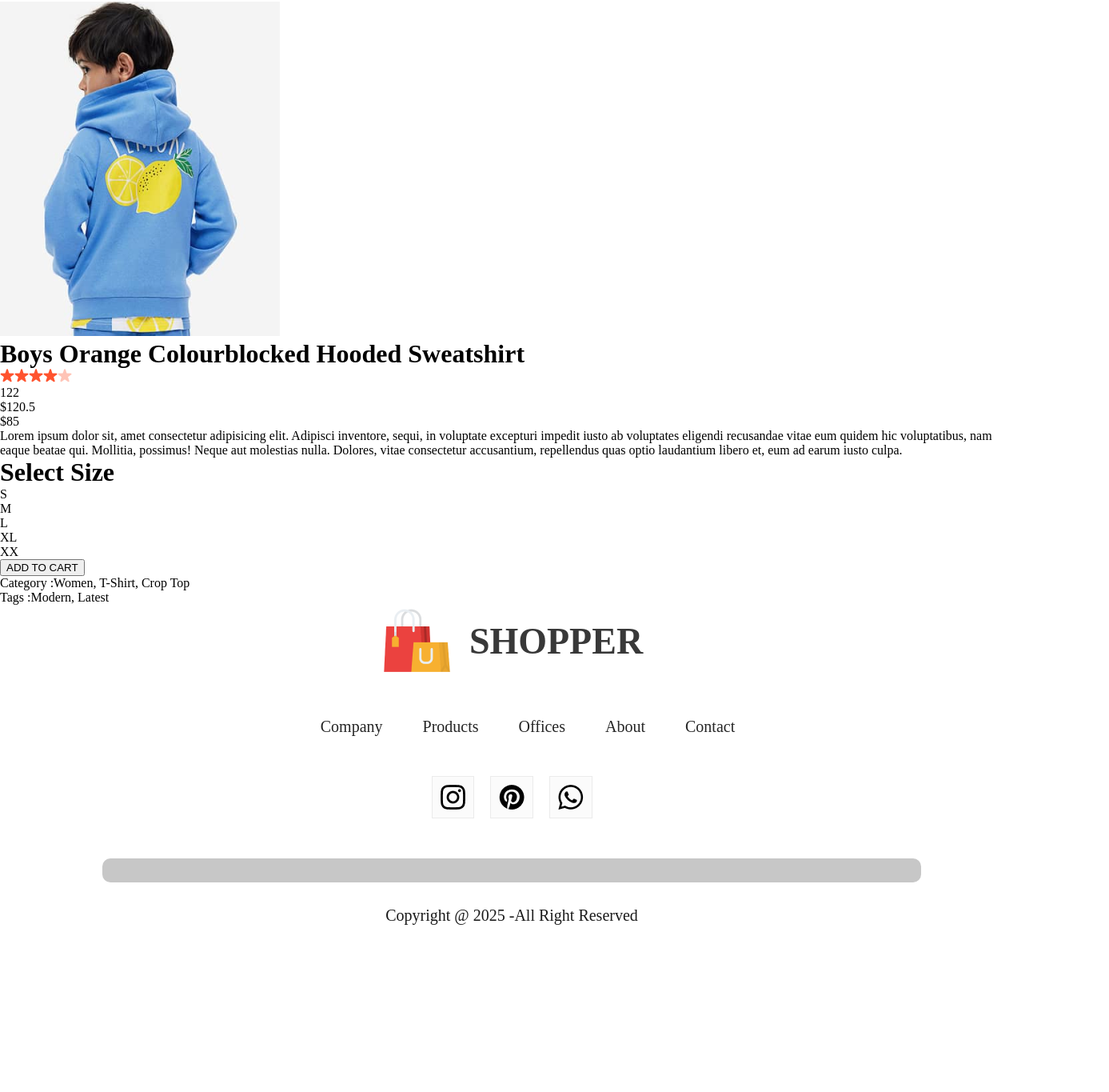
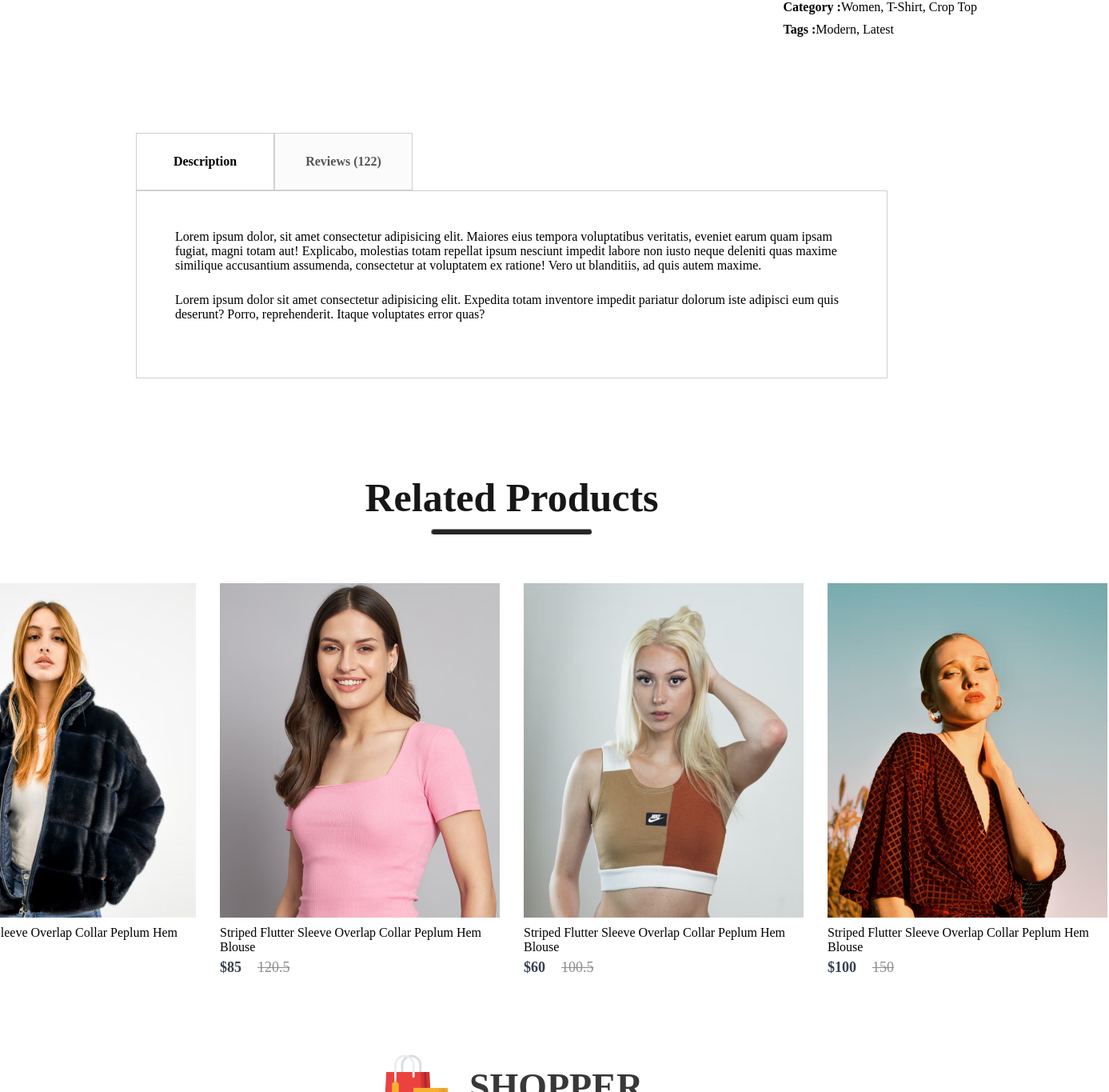
Before and after one commit to AlphaCoder-PaidProjects/E-Commerce, a React app in the folder frontend/: page /product/25 in a window 1280 px wide. Shown: the part 960-2325 px from the top of the page at 80% size, 1387 px wide, since content can reach past the window. Before the commit the page ends 2146 px from the top, so only its background shows below. Built offline with nearby package versions, Linux system fonts and the light colour scheme; the HTML template or start-up script is replaced by a standard one.

Commit message:
2 hours 30 min Completed without erros

```diff
--- a/frontend/src/Components/Breadcrums/Breadcrum.css
+++ b/frontend/src/Components/Breadcrums/Breadcrum.css
@@ -0,0 +1,10 @@
+.breadcrum{
+    display: flex;
+    align-items: center;
+    gap: 8px;
+    color: #5e5e5e;
+    font-size: 16px;
+    font-weight: 600;
+    margin: 60px 170px;
+    text-transform: capitalize;
+}
--- /dev/null
+++ b/frontend/src/Components/DiscriptionBox/DescriptionBox.css
@@ -0,0 +1,24 @@
+.discriptionbox{
+    margin: 120px 170px;
+}
+.descriptionbox-navigator{
+    display: flex;
+}
+.discriptionboc-nav-box{
+    display: flex;
+    align-items: center;
+    justify-content: center;
+    font-size: 16px;
+    font-weight: 600;
+    width: 171px;
+    height: 70px;
+    border:1px solid #d0d0d0
+}
+.descriptionbox-description{
+    display: flex;
+    flex-direction: column;
+    gap: 25px;
+    border: 1px solid #d0d0d0;
+    padding: 48px;
+    padding-bottom: 70px;
+}
--- /dev/null
+++ b/frontend/src/Components/DiscriptionBox/DescriptionBox.jsx
@@ -0,0 +1,23 @@
+import React from 'react'
+import './DescriptionBox.css'
+
+function DescriptionBox() {
+  return (
+    <div className='discriptionbox'>
+        <div className="descriptionbox-navigator">
+            <div className="discriptionboc-nav-box">
+                Description
+            </div>
+            <div className="discriptionboc-nav-box fade">
+                Reviews (122)
+            </div>
+        </div>
+        <div className="descriptionbox-description">
+            <p>Lorem ipsum dolor, sit amet consectetur adipisicing elit. Maiores eius tempora voluptatibus veritatis, eveniet earum quam ipsam fugiat, magni totam aut! Explicabo, molestias totam repellat ipsum nesciunt impedit labore non iusto neque deleniti quas maxime similique accusantium assumenda, consectetur at voluptatem ex ratione! Vero ut blanditiis, ad quis autem maxime.</p>
+            <p>Lorem ipsum dolor sit amet consectetur adipisicing elit. Expedita totam inventore impedit pariatur dolorum iste adipisci eum quis deserunt? Porro, reprehenderit. Itaque voluptates error quas?</p>
+        </div>
+    </div>
+  )
+}
+
+export default DescriptionBox
--- a/frontend/src/Components/Item/Item.jsx
+++ b/frontend/src/Components/Item/Item.jsx
@@ -5,7 +5,7 @@
 function Item(props) {
   return (
     <div className='item'>
-        <Link to={`/product/${props.id}`}><img src={props.image} alt="" /></Link>
+        <Link to={`/product/${props.id}`}><img onClick={window.scrollTo(0,0)} src={props.image} alt="" /></Link>
         <p>{props.name}</p>
         <div className="item-prices">
             <div className="item-price-new">
--- a/frontend/src/Components/ProductDisplay/ProductDisplay.css
+++ b/frontend/src/Components/ProductDisplay/ProductDisplay.css
@@ -0,0 +1,95 @@
+.productdisplay{
+    display: flex;
+    margin: 0px 170px;
+}
+.productdisplay-left{
+    display: flex;
+    gap: 17px;
+}
+.productdisplay-img-list {
+    display: flex;
+    flex-direction: column;
+    gap: 16px;
+
+}
+.productdisplay-img-list img{
+    height: 163px;
+}
+
+.productdisplay-main-img{
+    width: 586px;
+    height: 700px;
+}
+
+.productdisplay-right{
+    margin: 0px 70px;
+    display: flex;
+    flex-direction: column;
+}
+.productdisplay-right h1{
+    color: #3d3d3d;
+    font-size: 40px;
+    font-weight: 700;
+}
+.productdisplay-right-stars{
+    display: flex;
+    align-items: center;
+    margin-top: 13px;
+    gap: 5px;
+    color: #1c1c1c;
+    font-size: 16px;
+}
+.productdisplay-right-prices{
+    display: flex;
+    margin: 40px 0px;
+    gap: 30px;
+    font-size: 24px;
+    font-weight: 700;
+}
+.productdisplay-right-price-old{
+    color: #818181;
+    text-decoration: line-through;
+}
+.productdisplay-right-price-new{
+    color: #ff4141;
+}
+.productdisplay-right-size h1{
+    margin-top: 55px;
+    color: #656565;
+    font-size: 20px;
+    font-weight: 600;
+}
+.productdisplay-right-sizes{
+    display: flex;
+    margin: 30px 0px;
+    gap: 20px;
+}
+.productdisplay-right-sizes div{
+    padding: 18px 24px;
+    background: #fbfbfb;
+    border: 1px solid #ebebeb;
+    border-radius: 3px;
+    cursor: pointer;
+}
+.productdisplay-right button{
+    padding: 20px 40px;
+    width: 200px;
+    font-size: 16px;
+    font-weight: 600;
+    color: white;
+    background: #ff4141;
+    margin-bottom: 40px;
+    border: none;
+    outline: none;
+    cursor: pointer;
+}
+.productdisplay-right-category{
+    margin-top: 10px;
+}
+.productdisplay-right-category span{
+    font-weight: 600;
+}
+.discriptionboc-nav-box.fade{
+    background-color: #fbfbfb;
+    color: #555;
+}
--- a/frontend/src/Components/ProductDisplay/ProductDisplay.jsx
+++ b/frontend/src/Components/ProductDisplay/ProductDisplay.jsx
@@ -1,10 +1,12 @@
-import React from 'react'
+import React, { useContext } from 'react'
 import './ProductDisplay.css'
 import star_icon from '../Assets/star_icon.png'
 import star_dull_icon from '../Assets/star_dull_icon.png'
+import { ShopContext } from '../../Context/ShopContext'
 
 const ProductDisplay = (props) => {
     const {product}=props
+    const {addToCart}=useContext(ShopContext)
   return (
     <div className='productdisplay'>
         <div className="productdisplay-left">
@@ -15,19 +17,19 @@
                 <img src={product.image} alt="" />
             </div>
             <div className="productdisplay-img">
-                <img className='productdisplay-main' src={product.image} alt="" />
+                <img className='productdisplay-main-img' src={product.image} alt="" />
             </div>
         </div>
         <div className="productdisplay-right">
             <h1>{product.name}</h1>
-            <div className="productdisplay-right-star">
+            <div className="productdisplay-right-stars">
                 <img src={star_icon} alt="" />
                 <img src={star_icon} alt="" />
                 <img src={star_icon} alt="" />
                 <img src={star_icon} alt="" />
                 <img src={star_dull_icon} alt="" />
                 <p>{122}</p>
-            </div>
+            </div>productdisplay-right-prices
             <div className="productdisplay-right-prices">
                 <div className="productdisplay-right-price-old">
                     ${product.old_price}
@@ -42,7 +44,7 @@
             </div>
             <div className="productdisplay-right-size">
                 <h1>Select Size</h1>
-                <div className="productdisplay-right-size">
+                <div className="productdisplay-right-sizes">
                     <div>S</div>
                     <div>M</div>
                     <div>L</div>
@@ -50,7 +52,7 @@
                     <div>XX</div>
                 </div>
             </div>
-            <button>ADD TO CART</button>
+            <button onClick={()=>{addToCart(product.id)}}>ADD TO CART</button>
             <p className='productdisplay-right-category'>
                 <span>Category :</span>
                 Women, T-Shirt, Crop Top
--- /dev/null
+++ b/frontend/src/Components/RelatedProducts/RelatedProducts.css
@@ -0,0 +1,23 @@
+.relatedproducts{
+    display: flex;
+    flex-direction: column;
+    align-items: center;
+    gap: 10px;
+    height: 90vh;
+}
+.relatedproducts h1{
+    color: #171717;
+    font-size: 50px;
+    font-weight: 600;
+}
+.relatedproducts hr{
+    width: 200px;
+    height: 6px;
+    border-radius: 10px;
+    background: #252525;
+}
+.relatedproducts-item{
+    margin-top: 50px;
+    display: flex;
+    gap: 30px;
+}
--- /dev/null
+++ b/frontend/src/Components/RelatedProducts/RelatedProducts.jsx
@@ -0,0 +1,20 @@
+import React from 'react'
+import './RelatedProducts.css'
+import data_product from '../Assets/data'
+import Item from '../Item/Item'
+
+function RelatedProducts() {
+  return (
+    <div className='relatedproducts'>
+        <h1>Related Products</h1>
+        <hr />
+        <div className="relatedproducts-item">
+            {data_product.map((item,i)=>{
+                return <Item key={i} id={item.id} name={item.name} image={item.image} new_price={item.new_price} old_price={item.old_price}/>
+            })}
+        </div>
+    </div>
+  )
+}
+
+export default RelatedProducts
--- a/frontend/src/Context/ShopContext.jsx
+++ b/frontend/src/Context/ShopContext.jsx
@@ -1,16 +1,34 @@
-import React, { createContext } from "react";
+import React, { createContext, useState } from "react";
 import all_product from "../Components/Assets/all_product"
 
 export const ShopContext = createContext(null);
 
+const getDefaultCart = () => {
+    let cart = {};
+    for (let index = 0; index < all_product.length; index++) {
+        cart[index] = 0;
+    }
+    return cart;
+}
 const ShopContextProvider = (props) => {
-  const contextValue={all_product}
+    const [cartItems,setCartItems] = useState(getDefaultCart);
 
-  return(
-    <ShopContext.Provider value={contextValue}>
-        {props.children}
-    </ShopContext.Provider>
-  )
+    const addToCart = (itemId)=>{
+        setCartItems((prev)=>({...prev,[itemId]:prev[itemId]+1}))
+        console.log(cartItems)
+    }
+
+    const removeFromCart = (itemId)=>{
+        setCartItems((prev)=>({...prev,[itemId]:prev[itemId]-1}))
+    }
+
+    const contextValue = { all_product ,cartItems,addToCart,removeFromCart}
+
+    return (
+        <ShopContext.Provider value={contextValue}>
+            {props.children}
+        </ShopContext.Provider>
+    )
 }
 
 export default ShopContextProvider;
--- a/frontend/src/Pages/Product.jsx
+++ b/frontend/src/Pages/Product.jsx
@@ -3,6 +3,8 @@
 import Breadcrum from '../Components/Breadcrums/Breadcrum';
 import { useParams } from 'react-router-dom';
 import ProductDisplay from '../Components/ProductDisplay/ProductDisplay';
+import DescriptionBox from '../Components/DiscriptionBox/DescriptionBox';
+import RelatedProducts from '../Components/RelatedProducts/RelatedProducts';
 
 function Product() {
     const {all_product}=useContext(ShopContext)
@@ -12,6 +14,8 @@
     <div>
         <Breadcrum product={product} />
         <ProductDisplay product={product} />
+        <DescriptionBox />
+        <RelatedProducts />
     </div>
   )
 }
```
